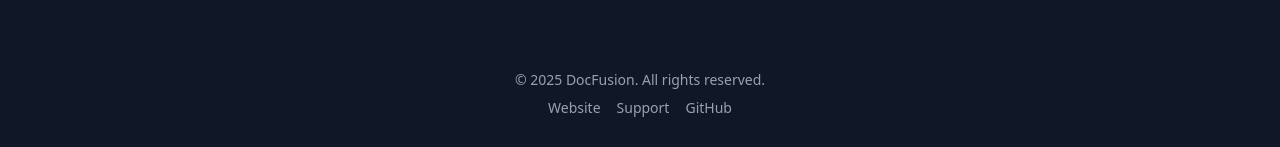
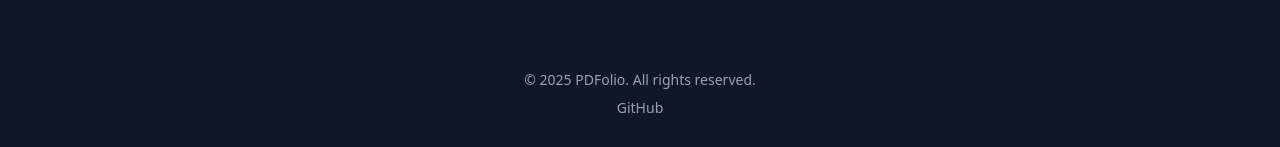
Before and after one commit to ravneet0628/PDFolio, a React (Vite) app: page /jpg-to-pdf in a window 1280 px wide. Shown: the part 650-797 px from the top of the page. Built offline with nearby package versions, Linux system fonts and the light colour scheme.

Commit message:
improvements

```diff
--- a/src/components/Footer.jsx
+++ b/src/components/Footer.jsx
@@ -2,11 +2,9 @@ function Footer() {
   return (
     <footer className="bg-gray-900 text-gray-400 py-8 mt-12">
       <div className="max-w-7xl mx-auto px-4 text-center text-sm">
-        <p>© {new Date().getFullYear()} DocFusion. All rights reserved.</p>
+        <p>© {new Date().getFullYear()} PDFolio. All rights reserved.</p>
         <div className="mt-2 flex justify-center space-x-4">
-          <a href="https://yourwebsite.com" target="_blank" rel="noopener noreferrer" className="hover:text-white">Website</a>
-          <a href="mailto:support@docfusion.com" className="hover:text-white">Support</a>
-          <a href="https://github.com/yourgithub" target="_blank" rel="noopener noreferrer" className="hover:text-white">GitHub</a>
+          <a href="https://github.com/ravneet0628" target="_blank" rel="noopener noreferrer" className="hover:text-white">GitHub</a>
         </div>
       </div>
     </footer>
```
Also changed, not shown: 1 other file (tests, documents, lock files or other folders).
